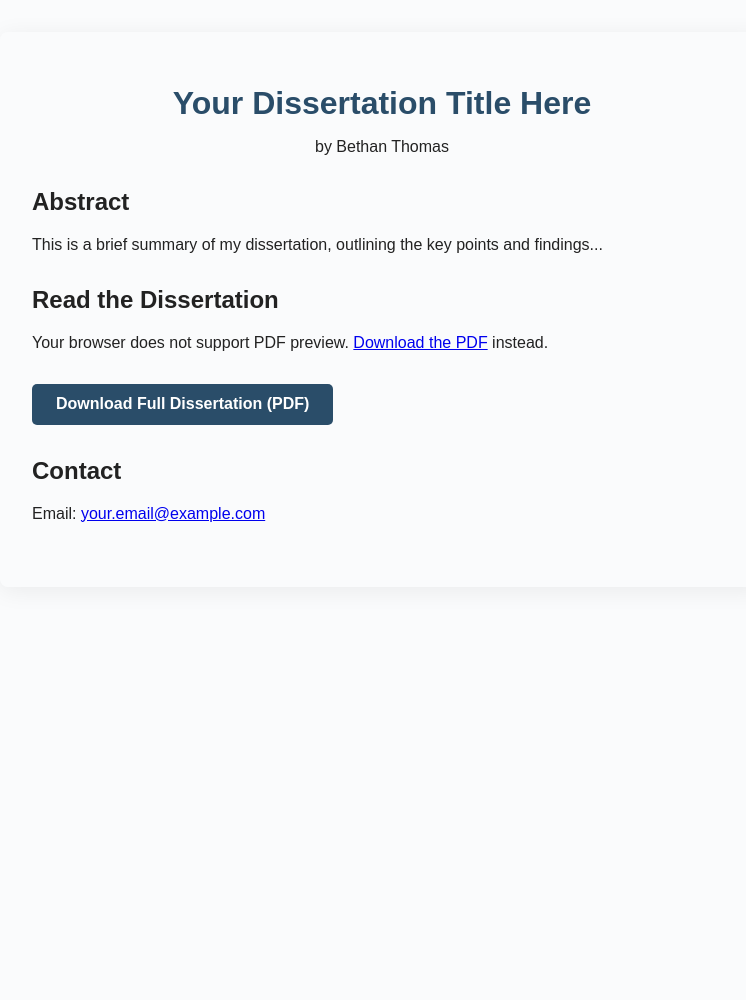
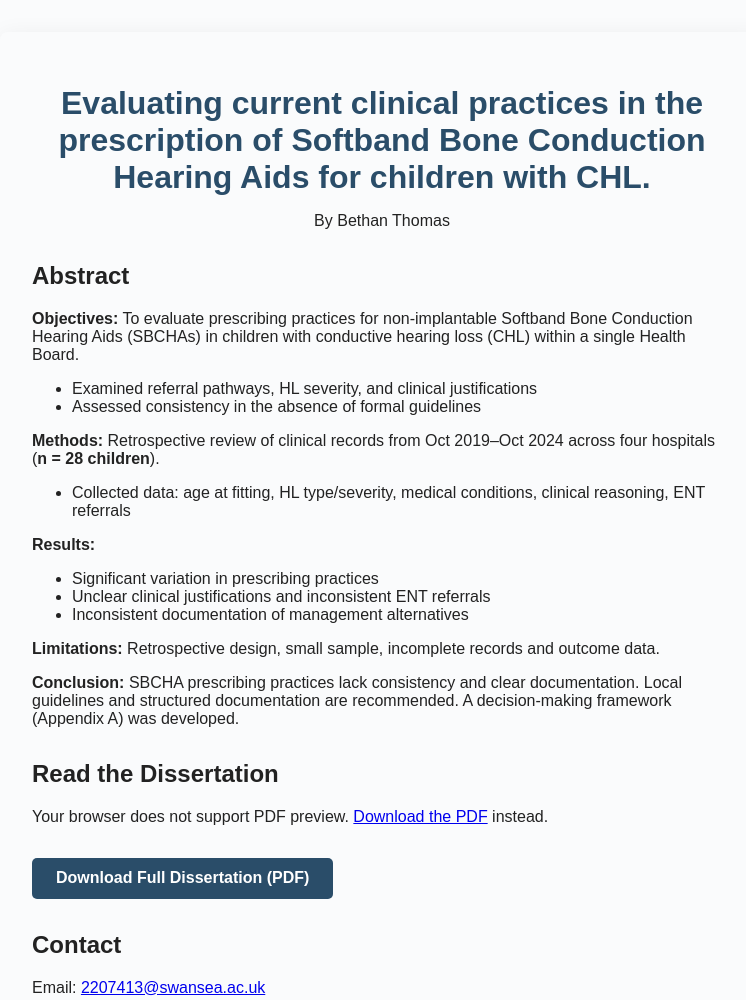
Before and after one commit to bethan482/bethan482.github.io, a plain HTML site: page index.html in a window 1280 px wide. Shown: the whole page, without its empty margins (258-1004 px from the left). Before the commit the page ends 800 px from the top, so only its background shows below. Drawn offline with Linux system fonts and the light colour scheme.

Commit message:
Add files via upload

```diff
--- a/index.html
+++ b/index.html
@@ -8,17 +8,43 @@
 </head>
 <body>
   <header>
-    <h1>Your Dissertation Title Here</h1>
-    <p>by Bethan Thomas</p>
+    <h1>Evaluating current clinical practices in the prescription of
+
+Softband Bone Conduction Hearing Aids for children with CHL.</h1>
+    <p>By Bethan Thomas</p>
   </header>
 
   <section>
-    <h2>Abstract</h2>
-    <p>
-      <!-- Replace this with your actual abstract -->
-      This is a brief summary of my dissertation, outlining the key points and findings...
-    </p>
-  </section>
+  <h2>Abstract</h2>
+  <p>
+    <strong>Objectives:</strong> To evaluate prescribing practices for non-implantable Softband Bone Conduction Hearing Aids (SBCHAs) in children with conductive hearing loss (CHL) within a single Health Board.
+  </p>
+  <ul>
+    <li>Examined referral pathways, HL severity, and clinical justifications</li>
+    <li>Assessed consistency in the absence of formal guidelines</li>
+  </ul>
+  <p>
+    <strong>Methods:</strong> Retrospective review of clinical records from Oct 2019–Oct 2024 across four hospitals (<strong>n = 28 children</strong>).
+  </p>
+  <ul>
+    <li>Collected data: age at fitting, HL type/severity, medical conditions, clinical reasoning, ENT referrals</li>
+  </ul>
+  <p>
+    <strong>Results:</strong>
+    <ul>
+      <li>Significant variation in prescribing practices</li>
+      <li>Unclear clinical justifications and inconsistent ENT referrals</li>
+      <li>Inconsistent documentation of management alternatives</li>
+    </ul>
+  </p>
+  <p>
+    <strong>Limitations:</strong> Retrospective design, small sample, incomplete records and outcome data.
+  </p>
+  <p>
+    <strong>Conclusion:</strong> SBCHA prescribing practices lack consistency and clear documentation. Local guidelines and structured documentation are recommended. A decision-making framework (Appendix A) was developed.
+  </p>
+</section>
+
 
   <section>
     <h2>Read the Dissertation</h2>
@@ -33,7 +59,7 @@
   <section>
     <h2>Contact</h2>
     <p>
-      Email: <a href="mailto:your.email@example.com">your.email@example.com</a>
+      Email: <a href="mailto:2207413@swansea.ac.uk">	2207413@swansea.ac.uk</a>
     </p>
   </section>
 </body>
```
